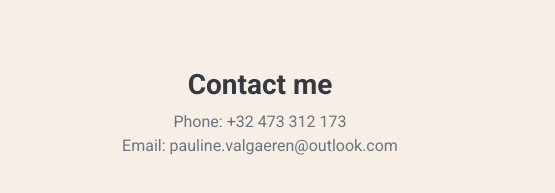
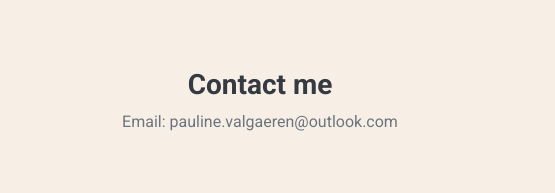
Before and after one commit to pvalgaeren/Portfolio_Pauline_Valgaeren, a plain HTML site: page index.html in a window 1280 px wide. Shown: the part 5154-5347 px from the top of the page, 0-555 px from the left. Drawn offline with nearby package versions, Linux system fonts and the light colour scheme.

Commit message:
Update index.html

```diff
--- a/index.html
+++ b/index.html
@@ -232,7 +232,7 @@
                     <div class="row">
                         <div class="col-md-4">
                             <h3>Contact me</h3>
-                            <p style="color: A9736D;">Phone: +32 473 312 173<br>
+                            <p style="color: A9736D;">
                                 Email: pauline.valgaeren@outlook.com</p>
                         </div>
                         <div class="col-md-4">
```
